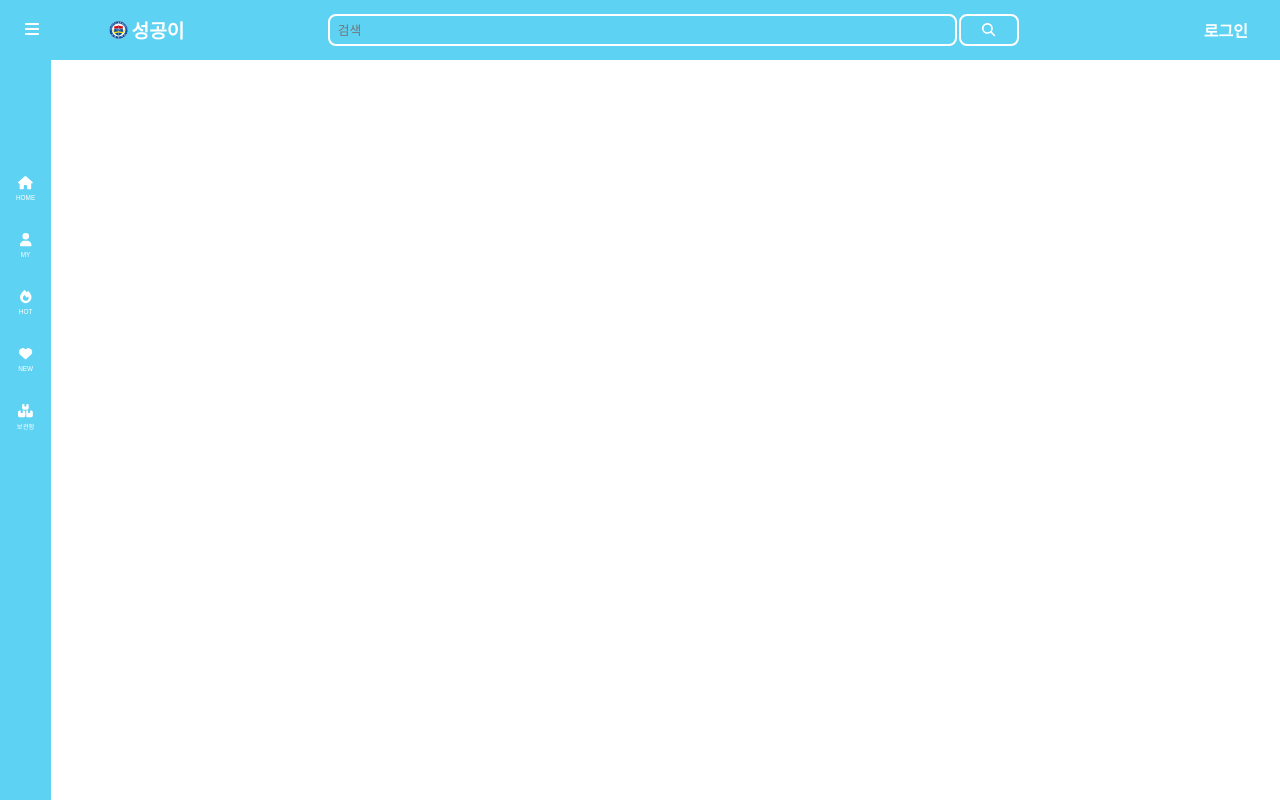
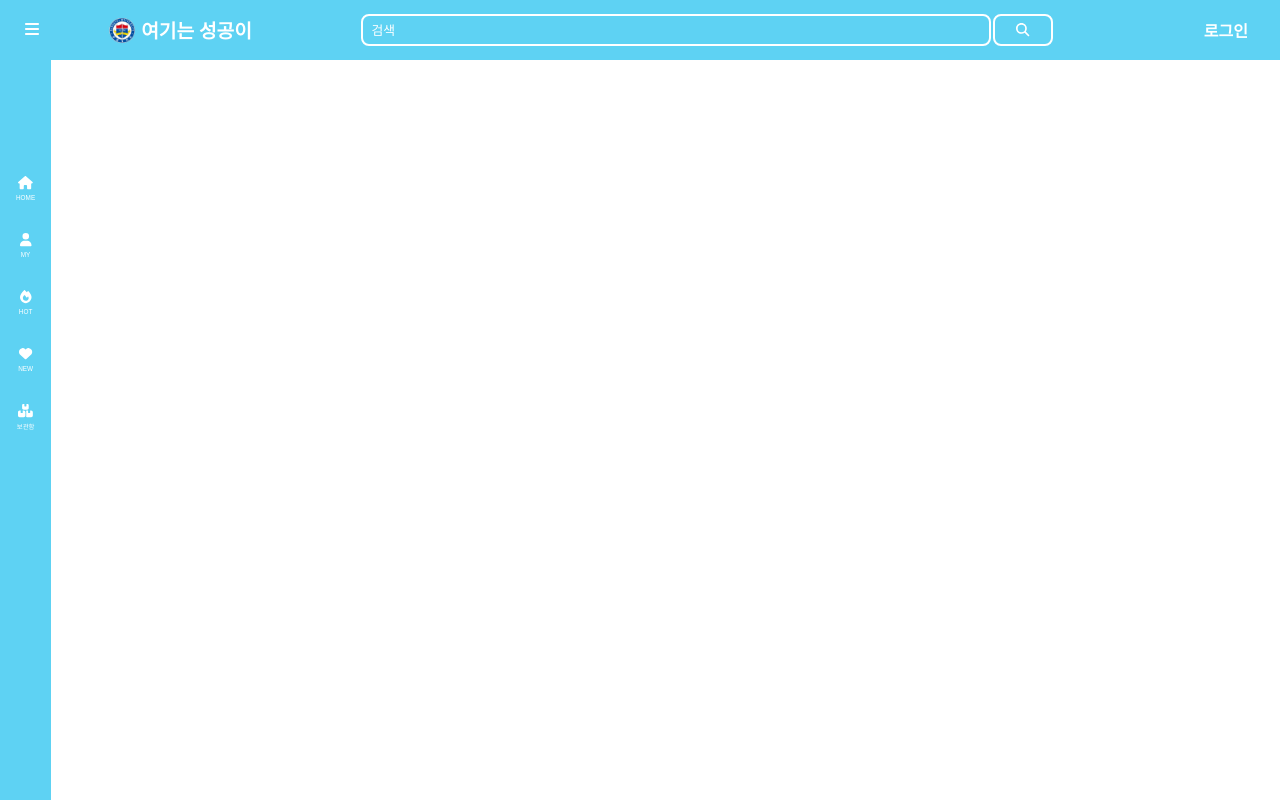
Before and after one commit to gilyeon00/Sunggongee-v2, a React (Create React App) app in the folder frontend/: page / in a window 1280 px wide. Built offline with nearby package versions, Linux system fonts and the light colour scheme.

Commit message:
design: css수정

```diff
--- a/frontend/src/component/Header/SearchFrom/index.css
+++ b/frontend/src/component/Header/SearchFrom/index.css
@@ -15,6 +15,8 @@
     border-radius: 8px;
     box-sizing: border-box;
 }
+.search-input::placeholder {color:var(--color-white);}
+
 .search-input:focus{
     background-color: var(--color-sub1);
     outline: 0;
--- a/frontend/src/component/Header/index.css
+++ b/frontend/src/component/Header/index.css
@@ -36,8 +36,8 @@
 }
 
 .logo-img{
-    width: 1.2rem;
-    margin-right: 0.2rem;
+    width: 1.6rem;
+    margin-right: 0.4rem;
 }
 
 .logo-title{
@@ -54,3 +54,7 @@
     color: var(--color-white);
     font-weight: 600;
 }
+
+@media screen and (max-width: 900px){
+    .logo-title, .user{display: none;}
+}
--- a/frontend/src/component/Header/index.jsx
+++ b/frontend/src/component/Header/index.jsx
@@ -13,7 +13,7 @@ const Header = () => {
                 </button>
                 <div className='logo'>
                         <img src="/image/sungkyulLogo.png" alt="logo" className='logo-img' />
-                        <h1 className='logo-title'>성공이</h1>
+                        <h1 className='logo-title'>여기는 성공이</h1>
                 </div>
             </div>
 
```
